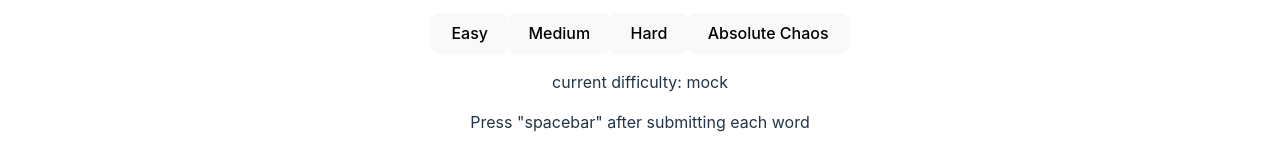
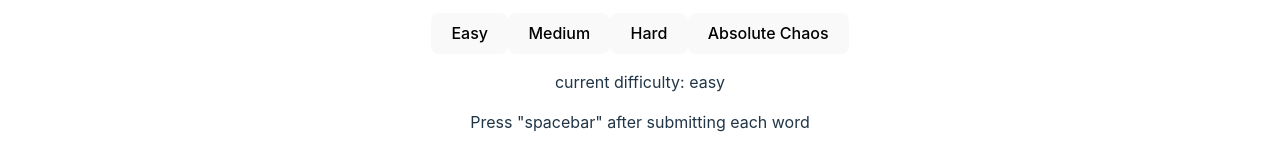
Before and after one commit to johnww15/Typing-game, a React (Vite) app: page / in a window 1280 px wide. Shown: the part 318-466 px from the top of the page. Built offline with nearby package versions, Linux system fonts and the light colour scheme.

Commit message:
replaced previous mock variables with context in fixedWords.jsx

```diff
--- a/src/components/FixedWords.jsx
+++ b/src/components/FixedWords.jsx
@@ -1,5 +1,6 @@
 import { EASY_DATA } from "../data/EasyData";
-import { useState, useEffect } from "react";
+import { useState, useContext, useEffect } from "react";
+import { GameSettingsContext } from "../context/GameSettings";
 import EndScreen from "./EndScreen";
 
 export default function FixedWords() {
@@ -11,6 +12,7 @@ export default function FixedWords() {
   const [startTime, setStartTime] = useState(null);
   const [endTime, setEndTime] = useState(null);
   const [caretPosition, setCaretPosition] = useState(0);
+  const { gameSettings } = useContext(GameSettingsContext);
 
   // Create function to randomise and generate array of words for the game
   const getRandomWords = (array, count) => {
@@ -56,7 +58,10 @@ export default function FixedWords() {
 
   useEffect(() => {
     // Call the function to set the initial words
-    const initialisedWords = getRandomWords(EASY_DATA, 20);
+    const initialisedWords = getRandomWords(
+      gameSettings.data,
+      gameSettings.wordCount
+    );
     setFixedGameWords(initialisedWords);
     setInputWords(Array(initialisedWords.length).fill(""));
     setCurrentIndex(0);
@@ -65,7 +70,7 @@ export default function FixedWords() {
     setStartTime(null);
     setEndTime(null);
     setIsGameOver(false);
-  }, [initialized]);
+  }, [initialized, gameSettings]);
 
   const renderFixedWords = () => {
     return fixedGameWords.map((word, index) => (
--- a/src/context/GameSettings.jsx
+++ b/src/context/GameSettings.jsx
@@ -31,11 +31,11 @@ const CHAOS_SETTINGS = {
   data: CHAOS_DATA,
 };
 
-const DEFAULT_SETTINGS = {
-  difficulty: "mock",
-  wordCount: 10,
-  data: ["1", "2", "3", "4", "5", "6", "7", "8", "9", "10"],
-};
+// const DEFAULT_SETTINGS = {
+//   difficulty: "mock",
+//   wordCount: 10,
+//   data: ["1", "2", "3", "4", "5", "6", "7", "8", "9", "10"],
+// };
 
 const changeStateByDifficulty = (difficulty) => {
   switch (difficulty) {
@@ -48,12 +48,12 @@ const changeStateByDifficulty = (difficulty) => {
     case "chaos":
       return CHAOS_SETTINGS;
     default:
-      return DEFAULT_SETTINGS;
+      return EASY_SETTINGS;
   }
 };
 
 export const GameSettingsProvider = ({ children }) => {
-  const [gameSettings, setGameSettings] = useState(DEFAULT_SETTINGS);
+  const [gameSettings, setGameSettings] = useState(EASY_SETTINGS);
 
   const changeDifficulty = (difficulty) => {
     const newSettings = changeStateByDifficulty(difficulty);
```
